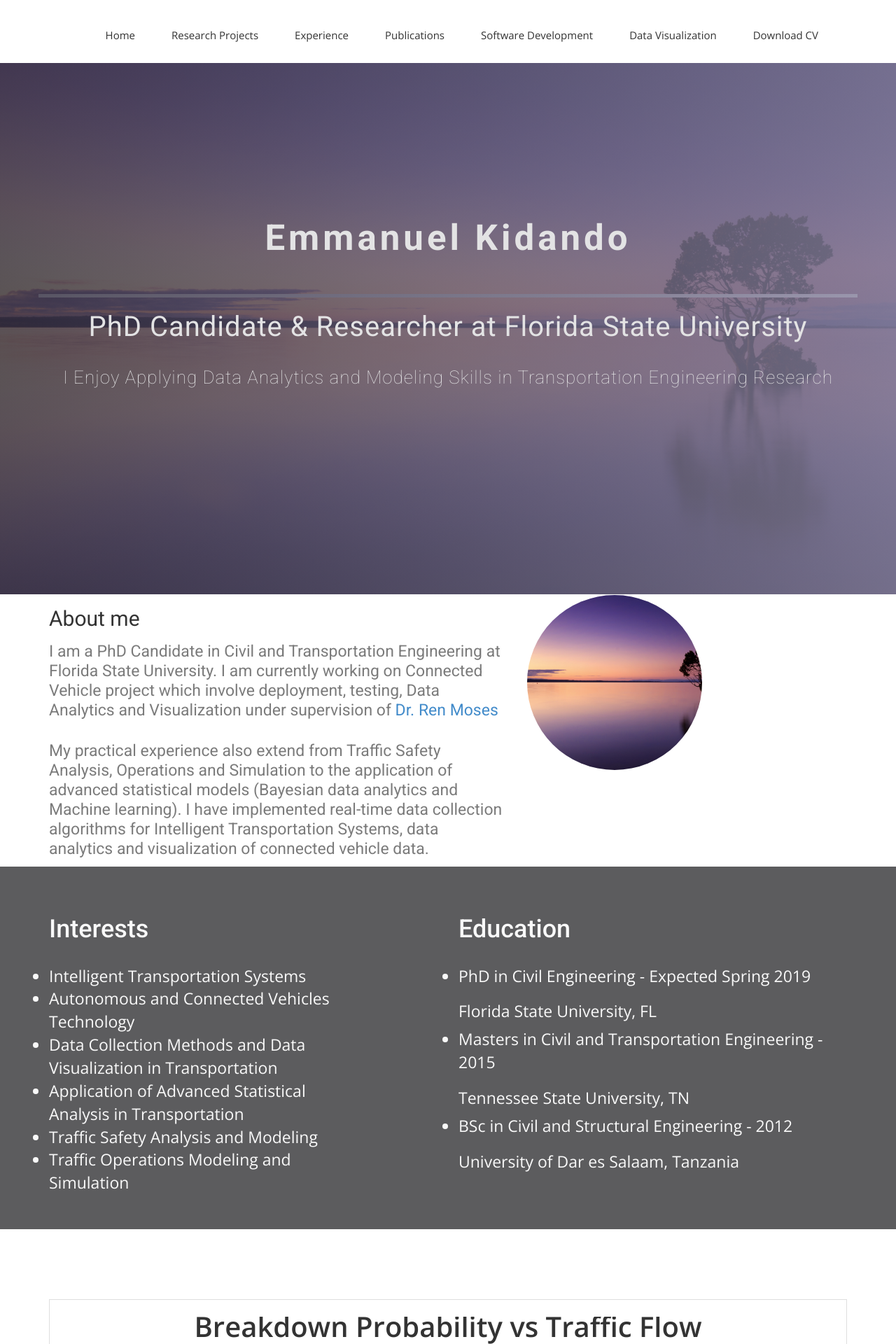
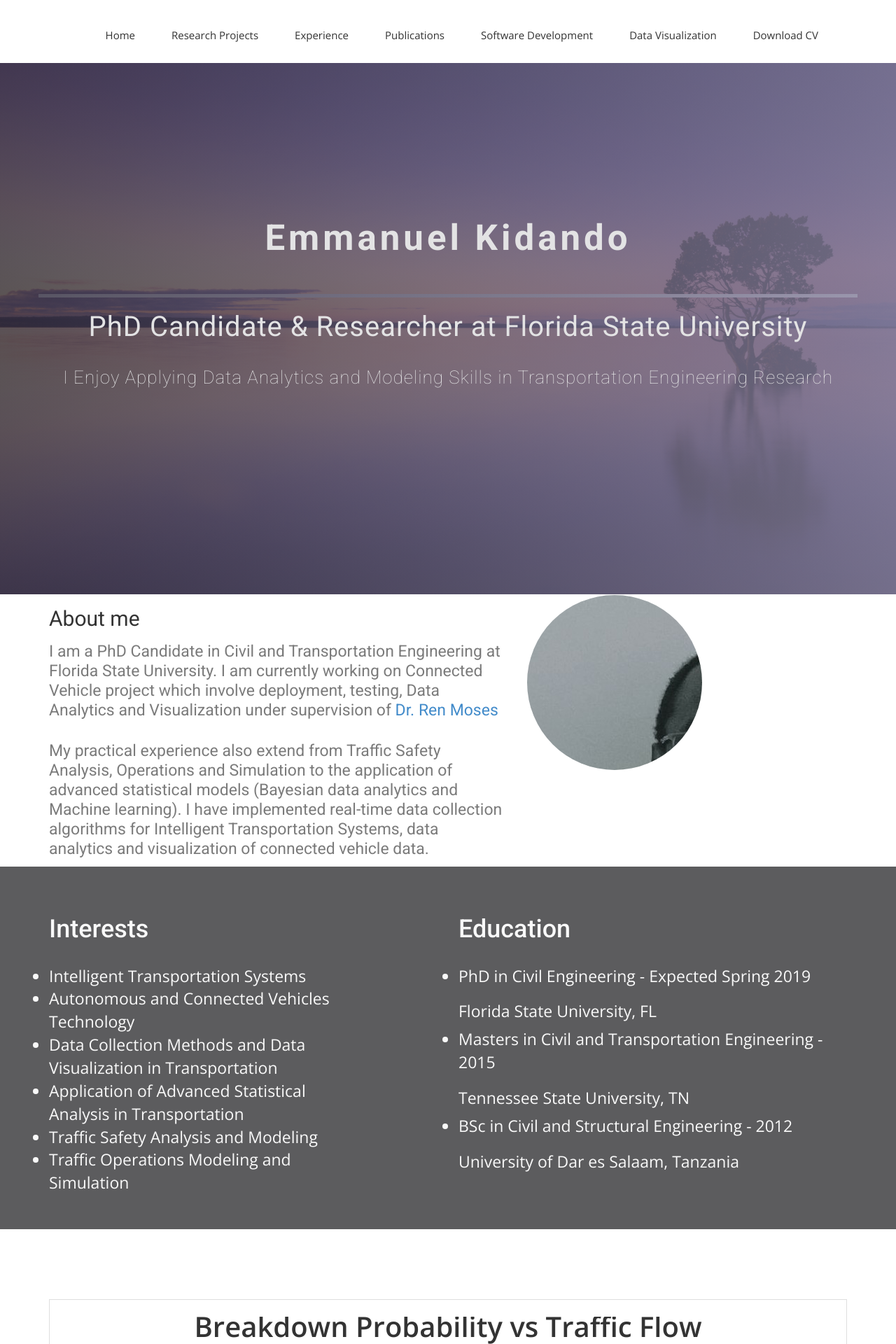
Before and after one commit to ekidando/Emma, a Jekyll site: the page built from index.html, in a window 1280 px wide. Shown: the top 1920 px of the page at 70% size. Built offline with Jekyll 4.4.1, drawn with Linux system fonts in a browser that asks for light colours; nearby versions of some CDN libraries; some web fonts are replaced.

Commit message:
Update airspace.css

```diff
--- a/css/airspace.css
+++ b/css/airspace.css
@@ -107,7 +107,7 @@ font header .navbar-default .navbar-nav li a:hover {
 }
 
 #image1{
-    background-image: url("../img/1.jpg");
+    background: url("../img/2-2.jpg") no-repeat;
 }
 
 .cropcircle{
```
